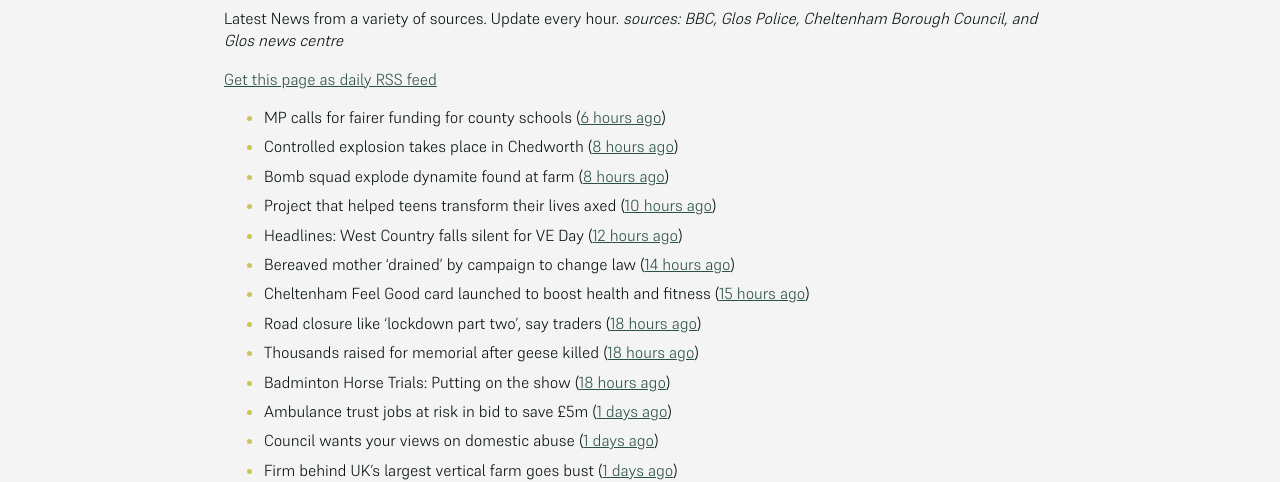
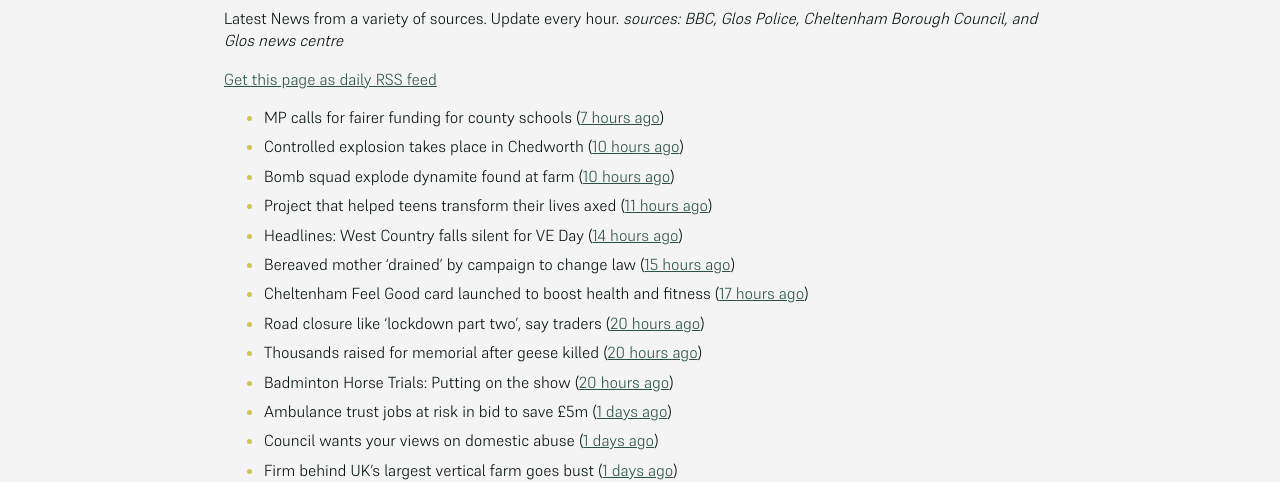
Before and after one commit to mat-0/cheltenham-open-data, a Jekyll site: the page built from _pages/news.md, in a window 1280 px wide. Shown: the part 266-748 px from the top of the page. Built offline with Jekyll 4.4.1, drawn with Linux system fonts in a browser that asks for light colours.

Commit message:
Updated 2025-05-09 01:24:28

```diff
--- a/_pages/news.md
+++ b/_pages/news.md
@@ -12,16 +12,16 @@ _sources: BBC, Glos Police, Cheltenham Borough Council, and Glos news centre_
 [Get this page as daily RSS feed](/daily.rss)
 
 <!-- news_marker starts -->
-- MP calls for fairer funding for county schools ([6 hours ago](https://www.bbc.com/news/articles/c14kz050y3ro))
-- Controlled explosion takes place in Chedworth ([8 hours ago](https://gloucesternewscentre.co.uk/controlled-explosion-takes-place-in-chedworth/))
-- Bomb squad explode dynamite found at farm ([8 hours ago](https://www.bbc.com/news/articles/c0k34gzdmxko))
-- Project that helped teens transform their lives axed ([10 hours ago](https://www.bbc.com/news/articles/ckg1gmmn82zo))
-- Headlines: West Country falls silent for VE Day ([12 hours ago](https://www.bbc.com/news/articles/c3083nv58z7o))
-- Bereaved mother 'drained' by campaign to change law ([14 hours ago](https://www.bbc.com/news/articles/c99p985r1xgo))
-- Cheltenham Feel Good card launched to boost health and fitness ([15 hours ago](https://www.cheltenham.gov.uk/news/article/3007/cheltenham_feel_good_card_launched_to_boost_health_and_fitness))
-- Road closure like 'lockdown part two', say traders ([18 hours ago](https://www.bbc.com/news/articles/c3r8r3yrjgjo))
-- Thousands raised for memorial after geese killed ([18 hours ago](https://www.bbc.com/news/articles/cn80d0k231yo))
-- Badminton Horse Trials: Putting on the show ([18 hours ago](https://www.bbc.com/news/articles/c1lm3e424dqo))
+- MP calls for fairer funding for county schools ([7 hours ago](https://www.bbc.com/news/articles/c14kz050y3ro))
+- Controlled explosion takes place in Chedworth ([10 hours ago](https://gloucesternewscentre.co.uk/controlled-explosion-takes-place-in-chedworth/))
+- Bomb squad explode dynamite found at farm ([10 hours ago](https://www.bbc.com/news/articles/c0k34gzdmxko))
+- Project that helped teens transform their lives axed ([11 hours ago](https://www.bbc.com/news/articles/ckg1gmmn82zo))
+- Headlines: West Country falls silent for VE Day ([14 hours ago](https://www.bbc.com/news/articles/c3083nv58z7o))
+- Bereaved mother 'drained' by campaign to change law ([15 hours ago](https://www.bbc.com/news/articles/c99p985r1xgo))
+- Cheltenham Feel Good card launched to boost health and fitness ([17 hours ago](https://www.cheltenham.gov.uk/news/article/3007/cheltenham_feel_good_card_launched_to_boost_health_and_fitness))
+- Road closure like 'lockdown part two', say traders ([20 hours ago](https://www.bbc.com/news/articles/c3r8r3yrjgjo))
+- Thousands raised for memorial after geese killed ([20 hours ago](https://www.bbc.com/news/articles/cn80d0k231yo))
+- Badminton Horse Trials: Putting on the show ([20 hours ago](https://www.bbc.com/news/articles/c1lm3e424dqo))
 - Ambulance trust jobs at risk in bid to save £5m ([1 days ago](https://www.bbc.com/news/articles/c078721k50xo))
 - Council wants your views on domestic abuse ([1 days ago](https://gloucesternewscentre.co.uk/council-wants-your-views-on-domestic-abuse/))
 - Firm behind UK's largest vertical farm goes bust ([1 days ago](https://www.bbc.com/news/articles/c9qwq5245zvo))
```
Also changed, not shown: _data/flood.json (+5 -69 lines), _pages/terrorism.md (+1 -1 lines), index.md (+5 -5 lines).
